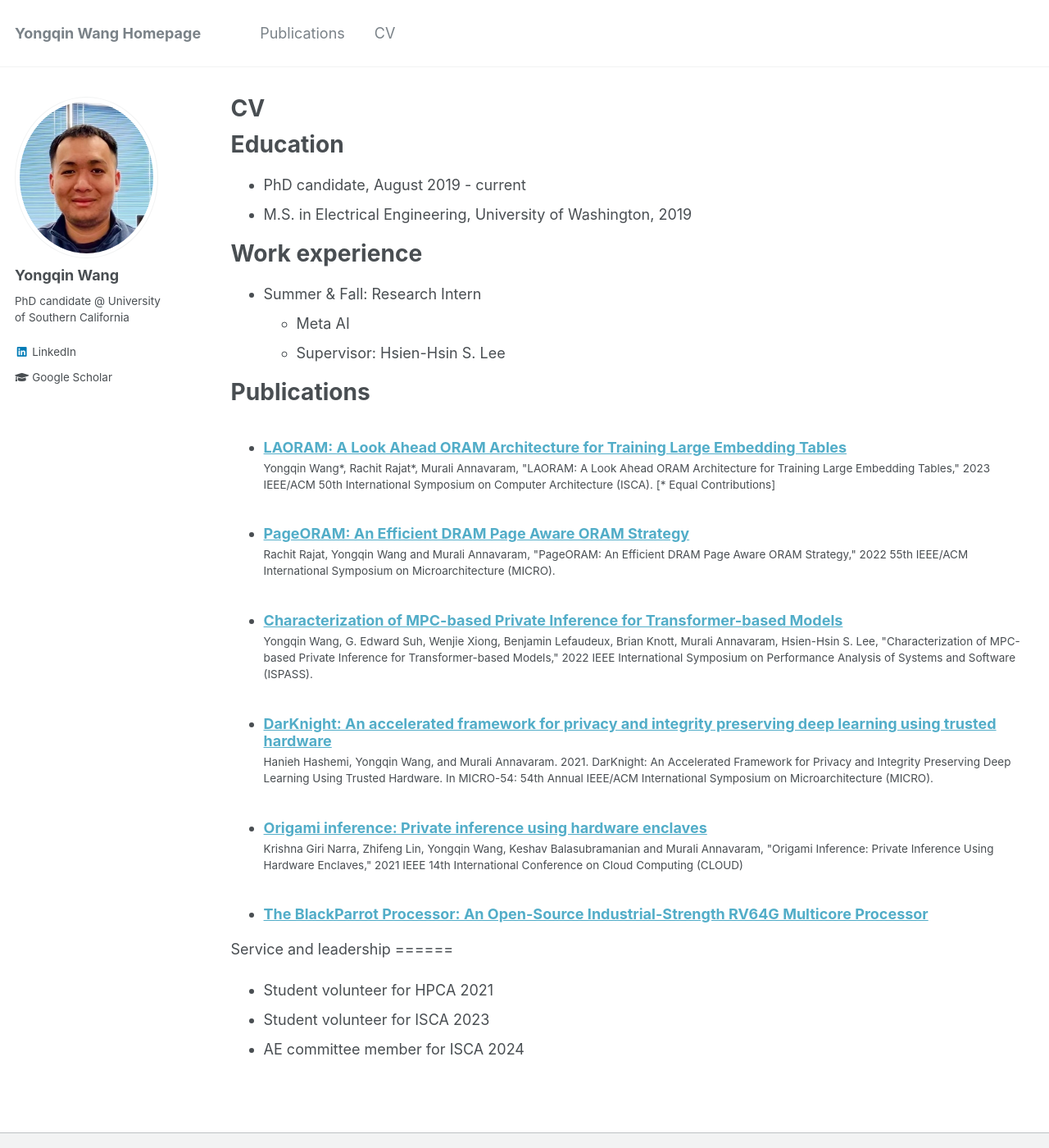
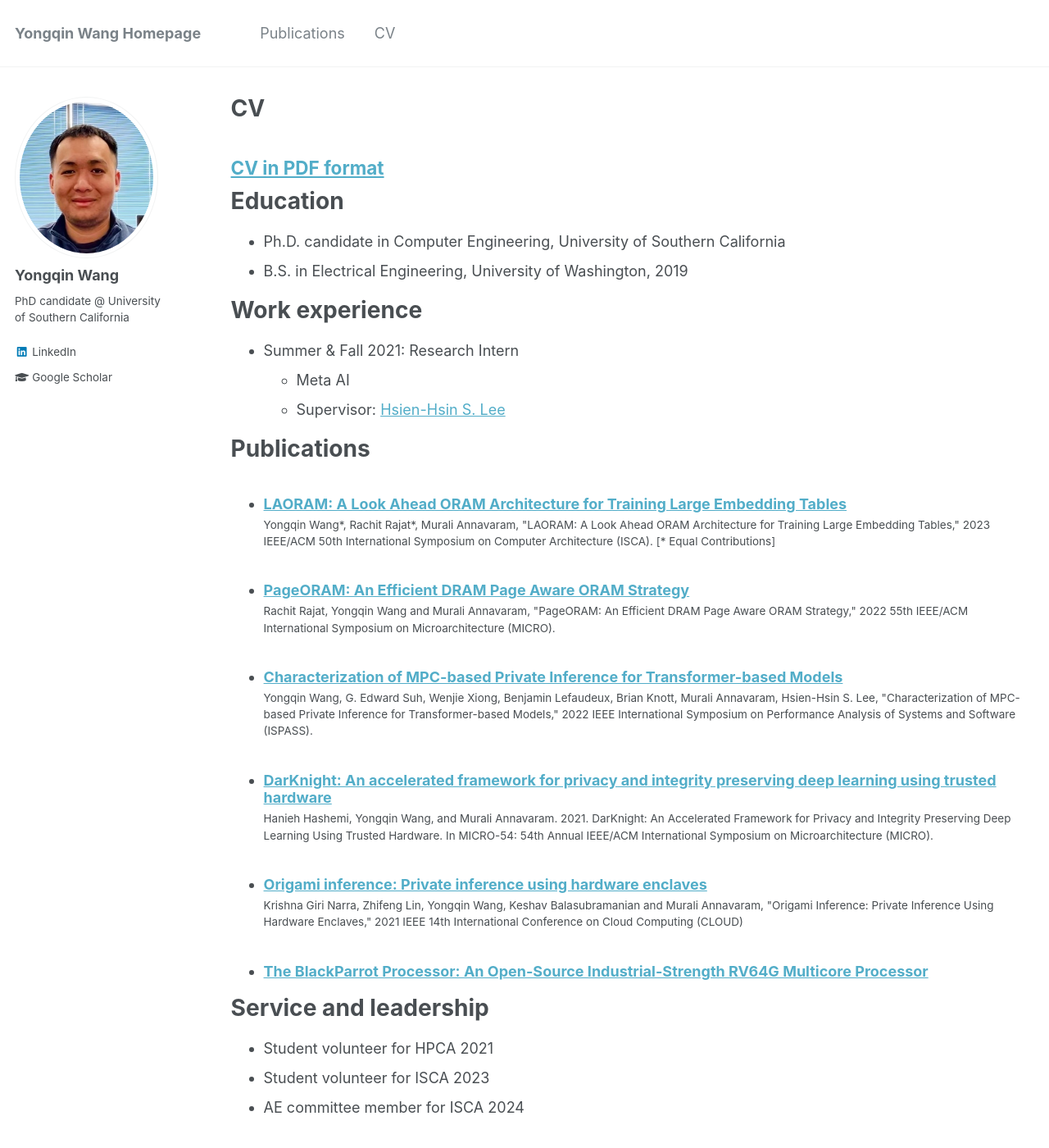
Before and after one commit to iihihiuh/yongqin.github.io, a Jekyll site: the page built from _pages/cv.md, in a window 1280 px wide and 1400 px high. Shown: the whole window at 82% size. Built offline with Jekyll 4.4.1, drawn with Linux system fonts in a browser that asks for light colours.

Commit message:
change cv section

```diff
--- a/_data/navigation.yml
+++ b/_data/navigation.yml
@@ -4,4 +4,4 @@ main:
     url: /publications/
 
   - title: "CV"
-    url: /files/Yongqin_Wang_CV.docx.pdf
+    url: /cv/
--- a/_pages/cv.md
+++ b/_pages/cv.md
@@ -9,16 +9,18 @@ redirect_from:
 
 {% include base_path %}
 
+## [CV in PDF format](/files/Yongqin_Wang_CV.docx.pdf)
+
 Education
 ======
-* PhD candidate, August 2019 - current
-* M.S. in Electrical Engineering, University of Washington, 2019
+* Ph.D. candidate in Computer Engineering, University of Southern California
+* B.S. in Electrical Engineering, University of Washington, 2019
 
 Work experience
 ======
-* Summer & Fall: Research Intern
+* Summer & Fall 2021: Research Intern
   * Meta AI
-  * Supervisor: Hsien-Hsin S. Lee
+  * Supervisor: [Hsien-Hsin S. Lee](https://hsienhsinlee.github.io/)
 
 
 Publications
@@ -34,6 +36,7 @@ Publications
     {% include archive-single-cv.html %}
   {% endfor %}</ul>
    -->
+
 Service and leadership
 ======
 * Student volunteer for HPCA 2021
```
Also changed, not shown: 1 other file.
